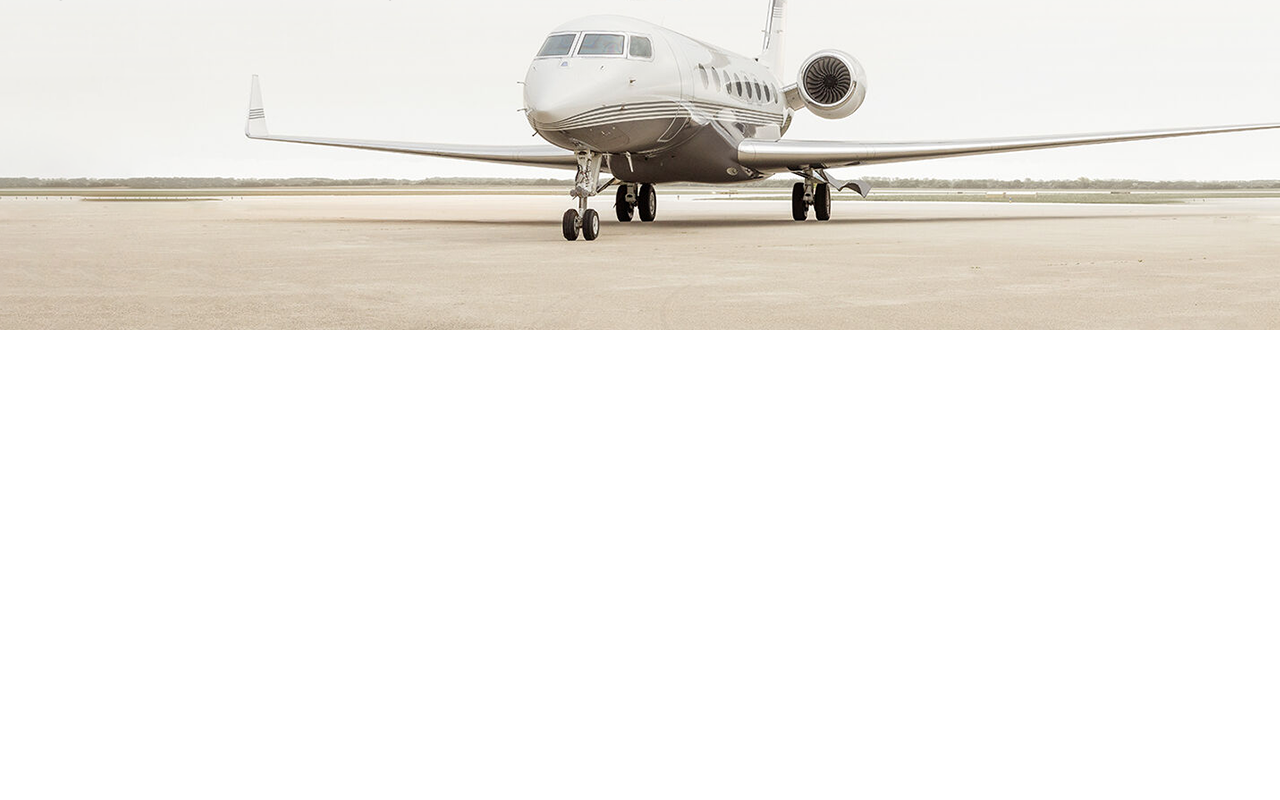
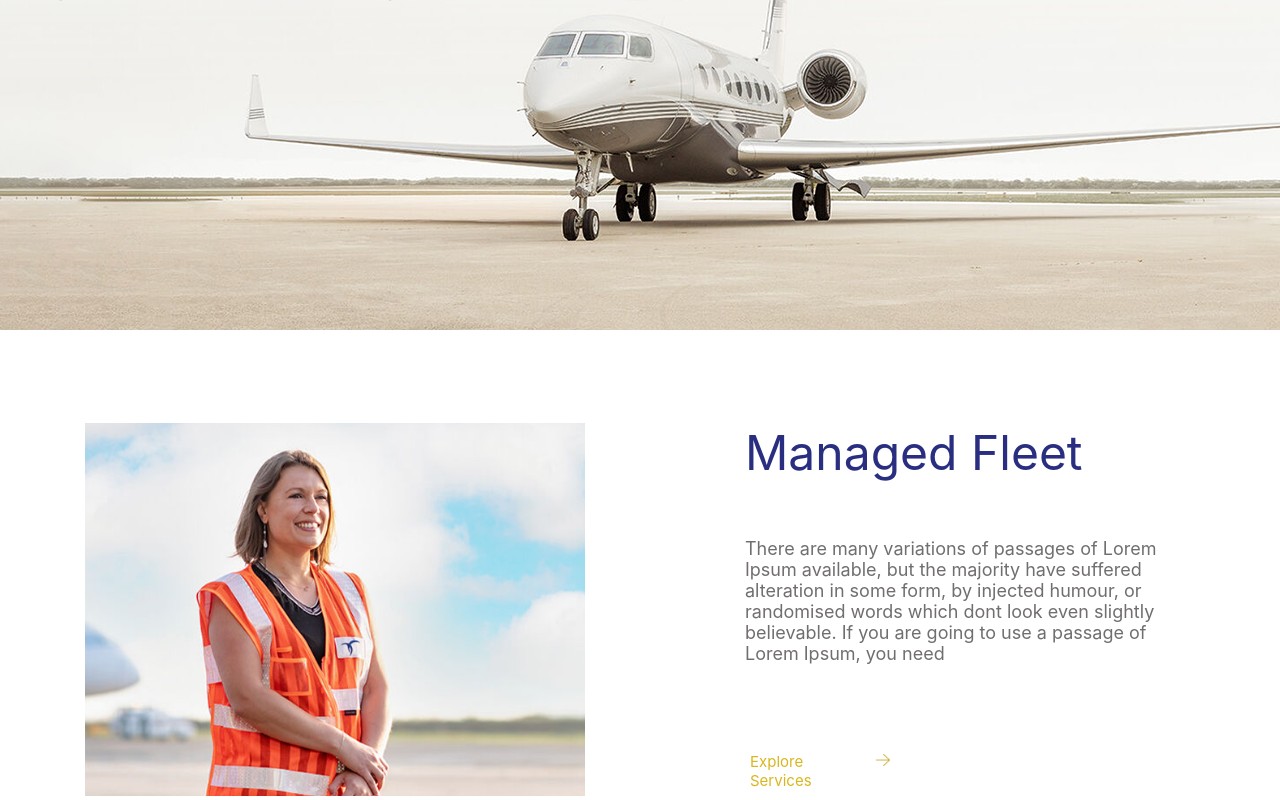
Before and after one commit to sreemayispraseed/Aviation_landing_Page, a Next.js app: page / in a window 1280 px wide. Shown: the part 1227-2027 px from the top of the page. Before the commit the page ends 1650 px from the top, so only its background shows below. Built offline with nearby package versions, Linux system fonts and the light colour scheme.

Commit message:
image card completed

```diff
--- /dev/null
+++ b/pages/Components/ImageCard/ImageCard.tsx
@@ -0,0 +1,29 @@
+import React from 'react'
+import Image, { StaticImageData } from 'next/image'
+import styles from '../../../styles/ImageCard.module.css'
+import arrow2 from '../../../assets/arrow2.png'
+interface PropsTypes{
+    image:StaticImageData;
+    title:string;
+    bigtitle:string;
+
+}
+const ImageCard = ({image,title,bigtitle}:PropsTypes) => {
+  return (
+    <div className={styles.image_card_container}>
+     <div className={styles.image_container}>
+        <Image src={image}/>
+     </div>
+     <div className={styles.right_side_text_container}>
+     <p className={styles.bigblue_text}>{bigtitle}</p>
+     <p className={styles.para_container}>{title}</p>
+     <div className={styles.explore_container}>
+       <label className={styles.explore_text}>Explore Services</label>
+       <Image src={arrow2}/>
+     </div>
+     </div>
+    </div>
+  )
+}
+
+export default ImageCard
--- a/pages/Components/PlanTripCard/PlanTrip.tsx
+++ b/pages/Components/PlanTripCard/PlanTrip.tsx
@@ -9,6 +9,7 @@ const PlanTrip = () => {
         backgroundImage: `url(${plane.src})`,
         width: '100%',
         height: '800px',
+        backgroundRepeat:'no-repeat'
     }}
     >
     <div className={styles.paragraph_container}>
--- a/pages/index.tsx
+++ b/pages/index.tsx
@@ -5,7 +5,8 @@ import styles from '../styles/Home.module.css'
 import Header from './Components/Header'
 import PlanTripCard from './Components/PlanTripCard/PlanTrip'
 import background from '../assets/background.png'
-
+import ImageCard from './Components/ImageCard/ImageCard'
+import lady from '../assets/lady.png'
 const Home: NextPage = () => {
   return (
     <div className={styles.container}>
@@ -29,6 +30,11 @@ const Home: NextPage = () => {
 
     </div>
     <PlanTripCard/>
+    <ImageCard
+     image={lady}
+     bigtitle={'Managed Fleet'}
+     title={'There are many variations of passages of Lorem Ipsum available, but the majority have suffered alteration in some form, by injected humour, or randomised words which dont look even slightly believable. If you are going to use a passage of Lorem Ipsum, you need'}
+     />
 
     </div>
   )
--- /dev/null
+++ b/styles/ImageCard.module.css
@@ -0,0 +1,37 @@
+.image_card_container{
+    display: flex;
+    justify-content: center;
+    gap: 10rem;
+
+}
+.image_container{
+    max-width: 500px;
+}
+
+.explore_container{
+    display: flex;
+    align-items: center;
+    gap: 10px;
+    max-width: 150px;
+    padding: 5px;
+}
+.explore_text{
+    color: #d9b620;
+    font-size: 15px;
+    height: 15px;
+}
+.bigblue_text{
+    font-size: 3rem;
+    color: #292e81;
+}
+.para_container{
+    max-width: 450px;
+    font-size: 18px;
+    color: rgb(114, 110, 110);
+
+}
+.right_side_text_container{
+    display: grid;
+    max-width: 500px;
+    /* grid-template-rows: 0fr 1fr 1fr ; */
+}
```
Also changed, not shown: assets/flightinside.png (renamed from assets/28jets-1-superJumbo.png), assets/lady.png (renamed from assets/Layer 9.png), styles/Trip.module.css (line endings or trailing spaces).
